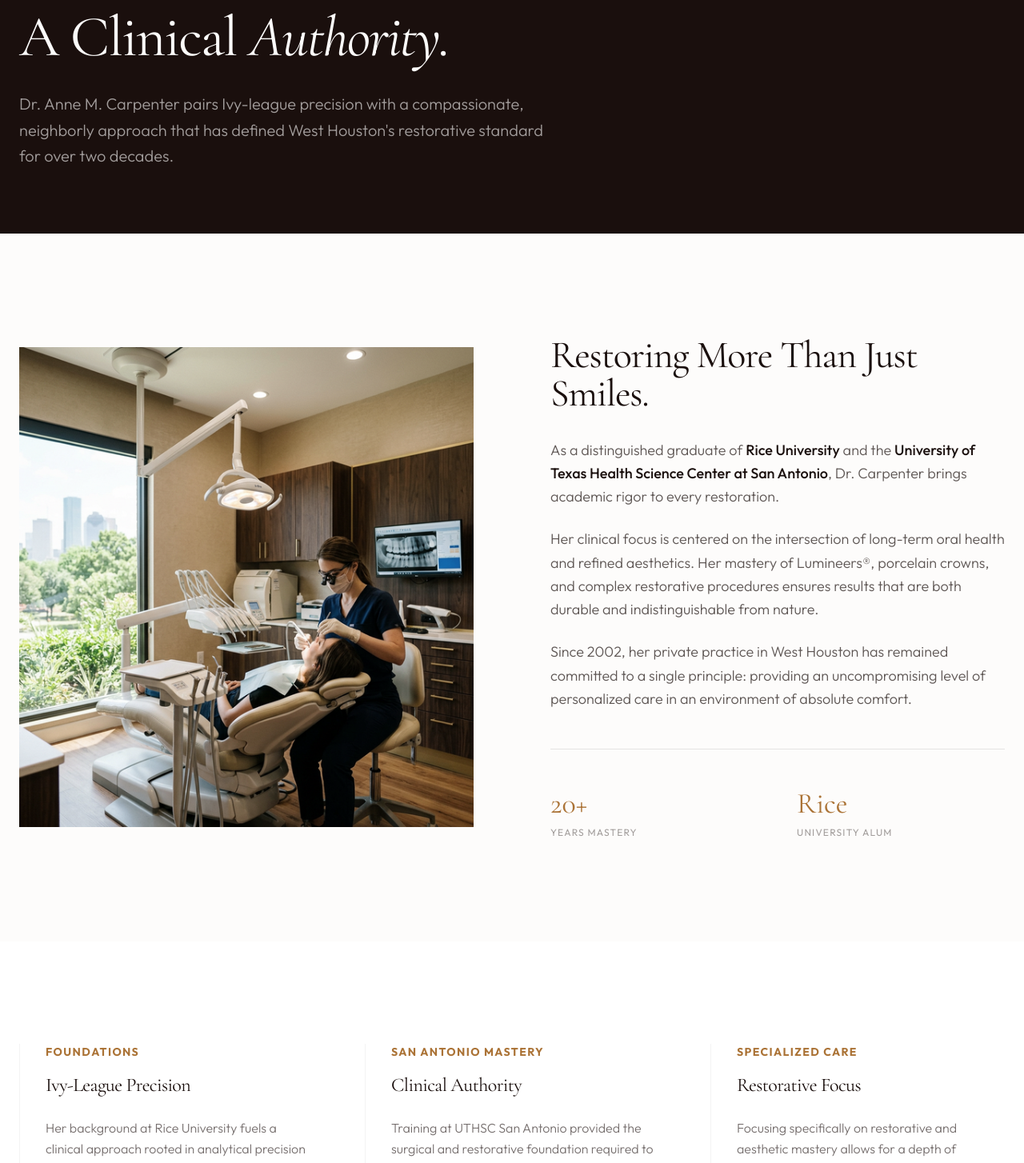
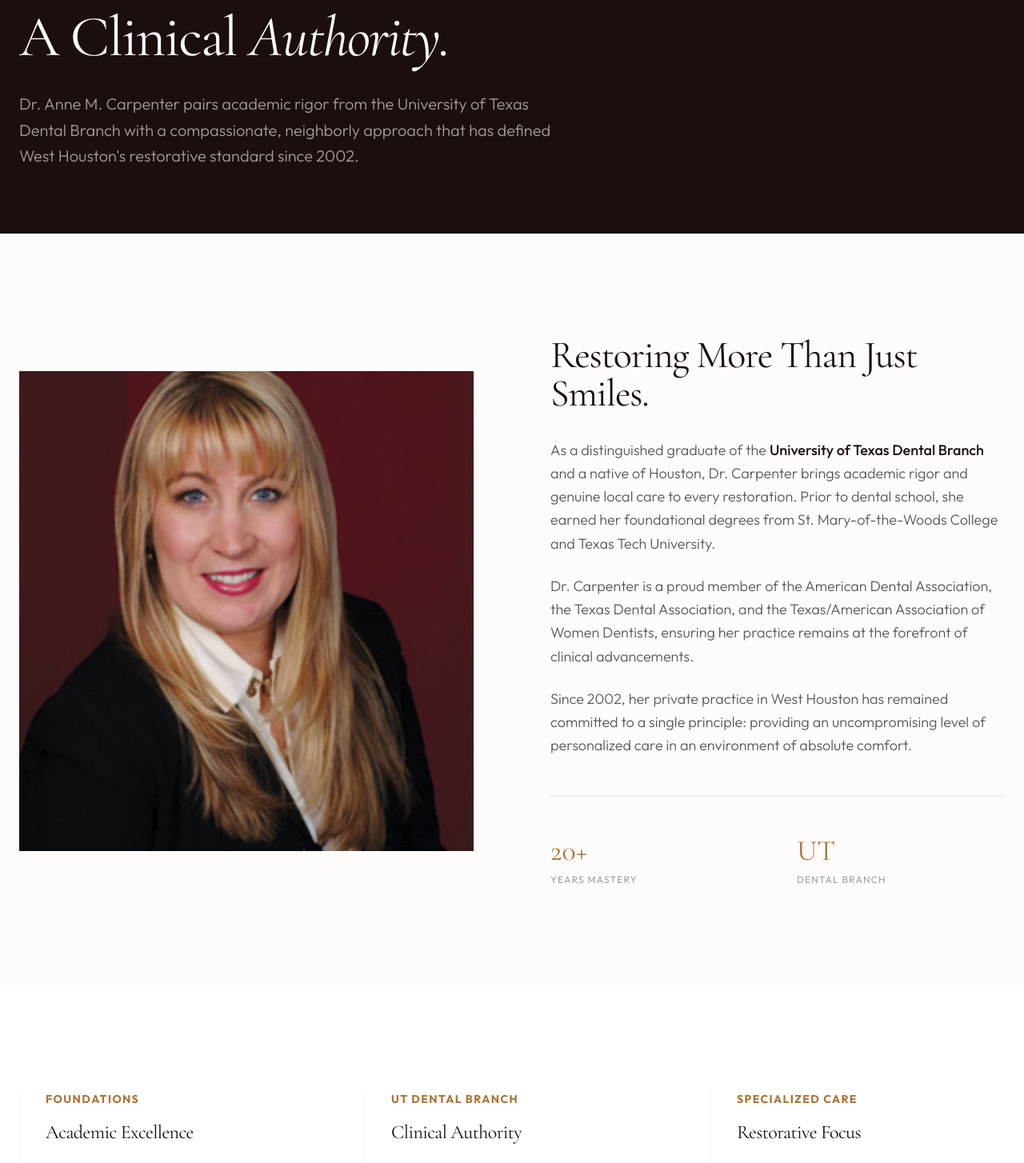
Before and after one commit to boredluisj/carpenter-dental-demo, a React (Vite) app: page /about in a window 1280 px wide. Shown: the part 230-1684 px from the top of the page at 80% size. Built offline with nearby package versions, Linux system fonts and the light colour scheme.

Commit message:
feat: integrate authentic Dr. Carpenter biography, portrait, and patient forms PDF

```diff
--- a/src/components/Footer.tsx
+++ b/src/components/Footer.tsx
@@ -34,6 +34,7 @@ const Footer = () => {
             <ul className="space-y-4">
               <li><Link to="/about" className="text-surface/50 hover:text-surface transition-colors text-sm font-light">About Dr. Carpenter</Link></li>
               <li><Link to="/services" className="text-surface/50 hover:text-surface transition-colors text-sm font-light">Services & Procedures</Link></li>
+              <li><a href="/np-forms.pdf" target="_blank" rel="noopener noreferrer" className="text-surface/50 hover:text-surface transition-colors text-sm font-light">New Patient Forms</a></li>
               <li><a href="https://www.zocdoc.com/practice/anne-m-carpenter-dds-17609?referrerType=widget" target="_blank" className="text-surface/50 hover:text-surface transition-colors text-sm font-light">Book Appointment</a></li>
               <li><a href="#testimonials" className="text-surface/50 hover:text-surface transition-colors text-sm font-light">Patient Experiences</a></li>
             </ul>
--- a/src/pages/About.tsx
+++ b/src/pages/About.tsx
@@ -24,7 +24,7 @@ const About = () => {
               A Houston Native. <br/>A Clinical <span className="italic">Authority.</span>
             </h1>
             <p className="text-xl text-surface/60 font-light leading-relaxed max-w-2xl">
-              Dr. Anne M. Carpenter pairs Ivy-league precision with a compassionate, neighborly approach that has defined West Houston's restorative standard for over two decades.
+              Dr. Anne M. Carpenter pairs academic rigor from the University of Texas Dental Branch with a compassionate, neighborly approach that has defined West Houston's restorative standard since 2002.
             </p>
           </motion.div>
         </div>
@@ -43,8 +43,8 @@ const About = () => {
             >
               <div className="absolute -inset-4 border border-dark/5 -z-10 translate-x-8 translate-y-8" />
               <img
-                src="/images/modern-clinic.png"
-                alt="Dr. Carpenter's Houston Practice"
+                src="/images/anne-carpenter.jpg"
+                alt="Dr. Anne M. Carpenter"
                 className="w-full h-[600px] object-cover grayscale-[0.2] hover:grayscale-0 transition-all duration-700"
               />
             </motion.div>
@@ -58,10 +58,10 @@ const About = () => {
               <h2 className="text-4xl md:text-5xl font-heading text-dark mb-8">Restoring More Than Just Smiles.</h2>
               <div className="space-y-6 text-dark/70 text-lg font-light leading-relaxed">
                 <p>
-                  As a distinguished graduate of <span className="text-dark font-medium">Rice University</span> and the <span className="text-dark font-medium">University of Texas Health Science Center at San Antonio</span>, Dr. Carpenter brings academic rigor to every restoration.
+                  As a distinguished graduate of the <span className="text-dark font-medium">University of Texas Dental Branch</span> and a native of Houston, Dr. Carpenter brings academic rigor and genuine local care to every restoration. Prior to dental school, she earned her foundational degrees from St. Mary-of-the-Woods College and Texas Tech University.
                 </p>
                 <p>
-                  Her clinical focus is centered on the intersection of long-term oral health and refined aesthetics. Her mastery of Lumineers®, porcelain crowns, and complex restorative procedures ensures results that are both durable and indistinguishable from nature.
+                  Dr. Carpenter is a proud member of the American Dental Association, the Texas Dental Association, and the Texas/American Association of Women Dentists, ensuring her practice remains at the forefront of clinical advancements.
                 </p>
                 <p>
                   Since 2002, her private practice in West Houston has remained committed to a single principle: providing an uncompromising level of personalized care in an environment of absolute comfort.
@@ -74,8 +74,8 @@ const About = () => {
                   <div className="text-xs tracking-widest uppercase text-dark/40">Years Mastery</div>
                 </div>
                 <div>
-                  <div className="text-4xl font-heading text-primary-600 mb-2">Rice</div>
-                  <div className="text-xs tracking-widest uppercase text-dark/40">University Alum</div>
+                  <div className="text-4xl font-heading text-primary-600 mb-2">UT</div>
+                  <div className="text-xs tracking-widest uppercase text-dark/40">Dental Branch</div>
                 </div>
               </div>
             </motion.div>
@@ -94,9 +94,9 @@ const About = () => {
               className="border-l border-dark/5 pl-8"
             >
               <span className="text-primary-600 text-sm font-bold tracking-widest uppercase mb-4 block">Foundations</span>
-              <h3 className="text-2xl font-heading text-dark mb-6">Ivy-League Precision</h3>
+              <h3 className="text-2xl font-heading text-dark mb-6">Academic Excellence</h3>
               <p className="text-dark/60 font-light leading-relaxed">
-                Her background at Rice University fuels a clinical approach rooted in analytical precision and obsessive attention to detail throughout the restorative process.
+                Her background from St. Mary-of-the-Woods College and Texas Tech University fuels a clinical approach rooted in analytical precision and obsessive attention to detail.
               </p>
             </motion.div>
             <motion.div
@@ -106,10 +106,10 @@ const About = () => {
               transition={{ delay: 0.1 }}
               className="border-l border-dark/5 pl-8"
             >
-              <span className="text-primary-600 text-sm font-bold tracking-widest uppercase mb-4 block">San Antonio Mastery</span>
+              <span className="text-primary-600 text-sm font-bold tracking-widest uppercase mb-4 block">UT Dental Branch</span>
               <h3 className="text-2xl font-heading text-dark mb-6">Clinical Authority</h3>
               <p className="text-dark/60 font-light leading-relaxed">
-                Training at UTHSC San Antonio provided the surgical and restorative foundation required to manage complex cases with predictable, aesthetic outcomes.
+                Training at the esteemed University of Texas Dental Branch provided the surgical and restorative foundation required to manage complex cases with predictable, aesthetic outcomes.
               </p>
             </motion.div>
             <motion.div
```
Also changed, not shown: public/images/anne-carpenter.jpg (added), 1 other file (tests, documents, lock files or other folders).
